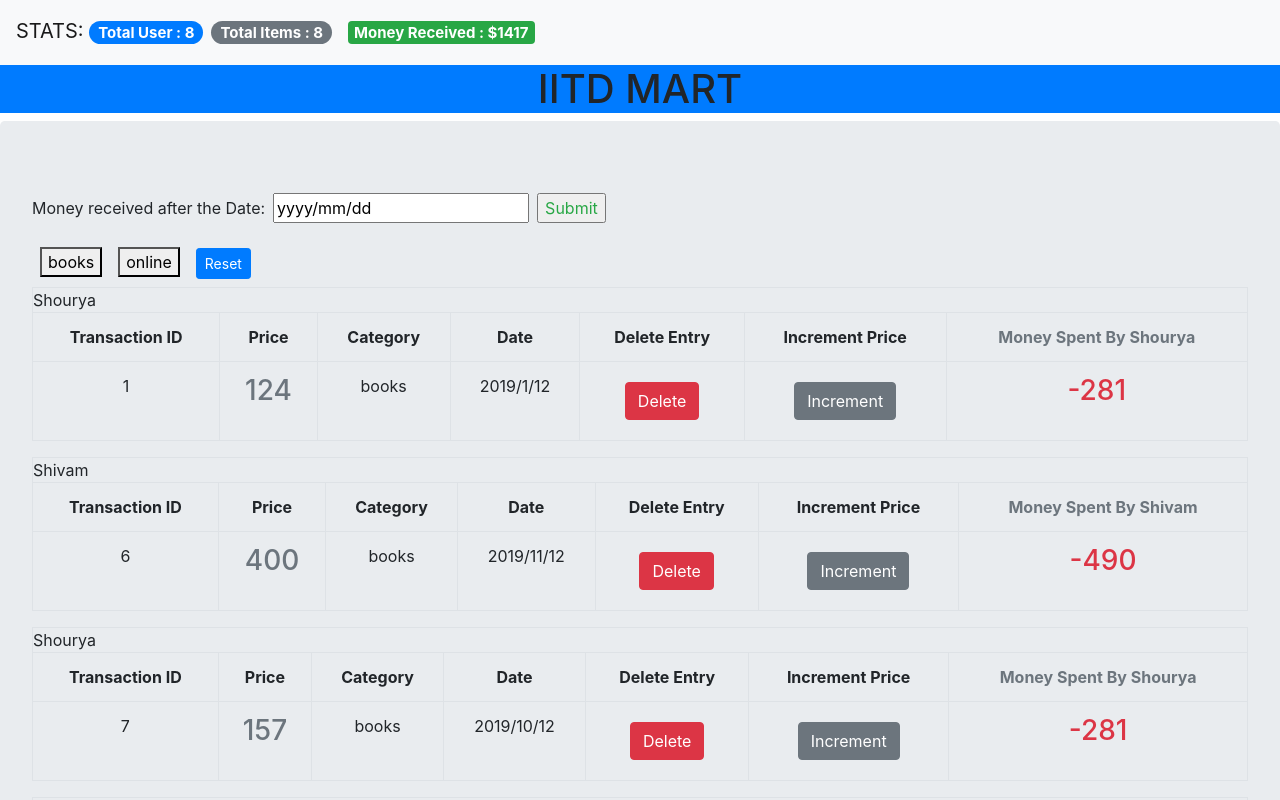
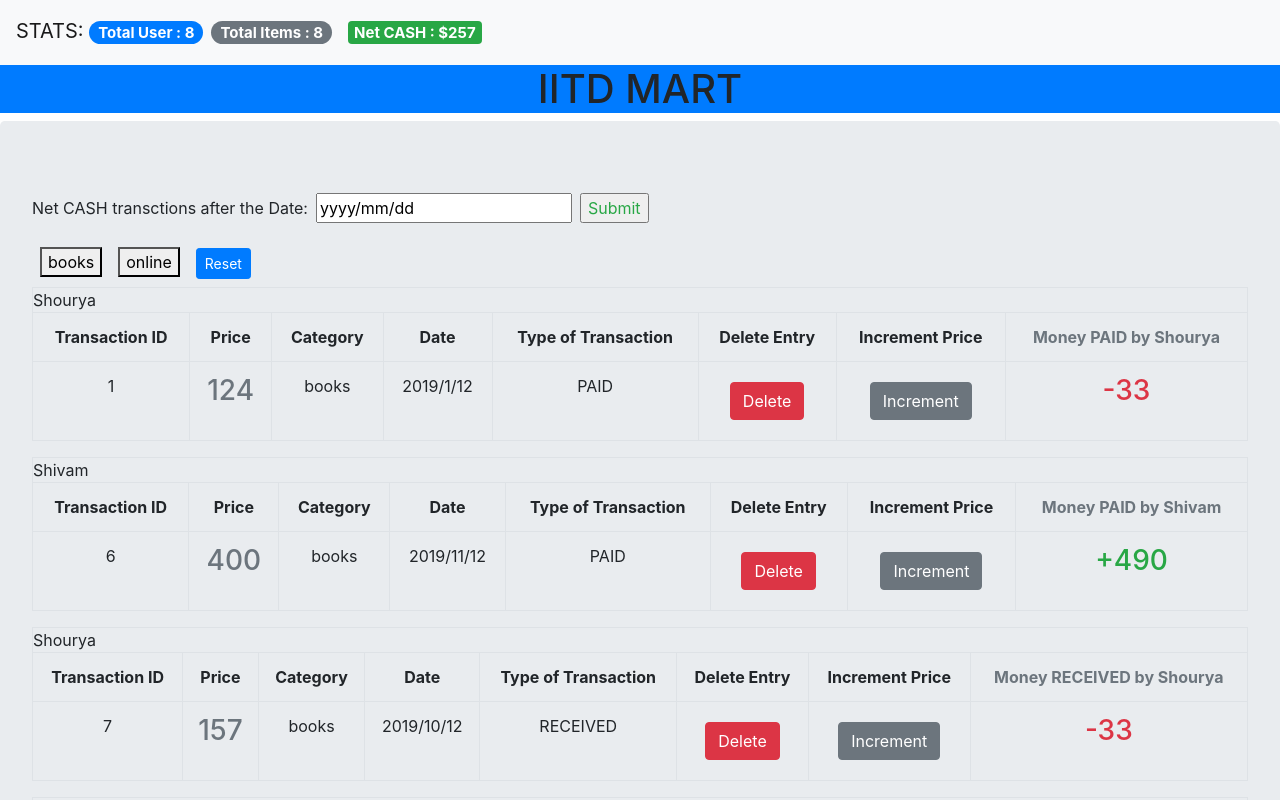
Before and after one commit to Flash-Shivam/Front-End, a React (Create React App) app: page / in a window 1280 px wide. Shown: the top 800 px of the page. Built offline with nearby package versions, Linux system fonts and the light colour scheme.

Commit message:
Signed Transactions , New Ideas to be incorporated

```diff
--- a/src/App.js
+++ b/src/App.js
@@ -11,7 +11,7 @@ class App extends Component {
       counters: [
         {
           User: "Shourya",
-
+          sold: true,
           id: 1,
           value: 124,
           category: "books",
@@ -20,7 +20,7 @@ class App extends Component {
         },
         {
           User: "Shivam",
-
+          sold: true,
           id: 6,
           value: 400,
           category: "books",
@@ -29,7 +29,7 @@ class App extends Component {
         },
         {
           User: "Shourya",
-
+          sold: false,
           id: 7,
           value: 157,
           category: "books",
@@ -38,7 +38,7 @@ class App extends Component {
         },
         {
           User: "NavNeel",
-
+          sold: true,
           id: 8,
           value: 75,
           category: "books",
@@ -47,7 +47,7 @@ class App extends Component {
         },
         {
           User: "NavNeel",
-
+          sold: true,
           id: 2,
           value: 100,
           category: "online",
@@ -56,7 +56,7 @@ class App extends Component {
         },
         {
           User: "Shivam",
-
+          sold: true,
           id: 3,
           value: 90,
           category: "books",
@@ -65,7 +65,7 @@ class App extends Component {
         },
         {
           User: "Shaswat",
-
+          sold: true,
           id: 4,
           value: 48,
           category: "Food",
@@ -74,7 +74,7 @@ class App extends Component {
         },
         {
           User: "Manoj",
-
+          sold: false,
           id: 5,
           value: 423,
           category: "Food",
@@ -95,7 +95,7 @@ class App extends Component {
   }
 
   handleSubmit(event) {
-    alert("A name was submitted: " + this.state.valuee);
+    alert("A Date was submitted: " + this.state.valuee);
 
     const counters = [...this.state.counters];
     let i = 0;
@@ -188,7 +188,11 @@ class App extends Component {
     let i = 0;
     let x = 0;
     for (i = 0; i < counters.length; i++) {
-      x = x + counters[i].value;
+      if (counters[i].sold === true) {
+        x = x + counters[i].value;
+      } else {
+        x = x - counters[i].value;
+      }
     }
 
     return x;
@@ -215,7 +219,11 @@ class App extends Component {
     let x = 0;
     for (i = 0; i < counters.length; i++) {
       if (counters[i].User === username) {
-        x = x + counters[i].value;
+        if (counters[i].sold === true) {
+          x = x + counters[i].value;
+        } else {
+          x = x - counters[i].value;
+        }
       }
     }
 
@@ -242,7 +250,7 @@ class App extends Component {
         <main className="jumbotron  ">
           <form onSubmit={this.handleSubmit}>
             <label>
-              Money received after the Date:
+              Net CASH transctions after the Date:
               <input
                 className="m-2"
                 type="text"
--- a/src/components/counter.jsx
+++ b/src/components/counter.jsx
@@ -13,10 +13,11 @@ class Counter extends Component {
               <th className="text-center">Price</th>
               <th className="text-center">Category</th>
               <th className="text-center">Date</th>
+              <th className="text-center">Type of Transaction</th>
               <th className="text-center">Delete Entry</th>
               <th className="text-center">Increment Price</th>
               <th className="text-center text-secondary text-md">
-                Money Spent By {this.props.counter.User}
+                {this.kim()} {this.props.counter.User}
               </th>
             </tr>
 
@@ -29,7 +30,7 @@ class Counter extends Component {
               </td>
               <td className="text-center"> {this.formatCounterCat()}</td>
               <td className="text-center"> {this.formatCounterDate()}</td>
-
+              <td className="text-center">{this.sim()}</td>
               <td className="text-center">
                 <button
                   onClick={() => this.props.onDelete(this.props.counter.id)}
@@ -47,15 +48,37 @@ class Counter extends Component {
                 </button>
               </td>
               <td className="text-center">
-                <h3 className="text-danger">
-                  -{this.props.UseMoney(this.props.counter.User)}
-                </h3>
+                <h3 className={this.helps()}>{this.MoneySold()}</h3>
               </td>
             </tr>
           </tbody>
         </table>
       </React.Fragment>
     );
+  }
+
+  helps() {
+    if (this.props.UseMoney(this.props.counter.User) < 0) {
+      return "text text-danger";
+    } else {
+      return "text text-success";
+    }
+  }
+
+  kim() {
+    if (this.props.counter.sold === true) {
+      return "Money PAID by ";
+    } else {
+      return "Money RECEIVED by";
+    }
+  }
+
+  sim() {
+    if (this.props.counter.sold === true) {
+      return "PAID";
+    } else {
+      return "RECEIVED";
+    }
   }
 
   getBadgeClasses() {
@@ -90,6 +113,14 @@ class Counter extends Component {
     }
   }
 
+  MoneySold() {
+    if (this.props.UseMoney(this.props.counter.User) >= 0) {
+      return "+" + this.props.UseMoney(this.props.counter.User);
+    } else {
+      return this.props.UseMoney(this.props.counter.User);
+    }
+  }
+
   formatCounterCat() {
     return this.props.counter.category;
   }
--- a/src/components/navbar.jsx
+++ b/src/components/navbar.jsx
@@ -14,7 +14,7 @@ class navbar extends Component {
               Total Items : {this.props.total}
             </span>
             <span className={"badge badge-lg badge-success m-2"}>
-              Money Received : ${this.props.sum}
+              Net CASH : ${this.props.sum}
             </span>
             <span className={"badge badge-lg badge-success m-2"}>
               {this.helperr()}
@@ -29,7 +29,7 @@ class navbar extends Component {
     if (this.props.help === "") {
       return "";
     } else {
-      return "Money Received (modified) : " + this.props.help;
+      return " Net CASH transctions : " + this.props.help;
     }
   }
 }
```
